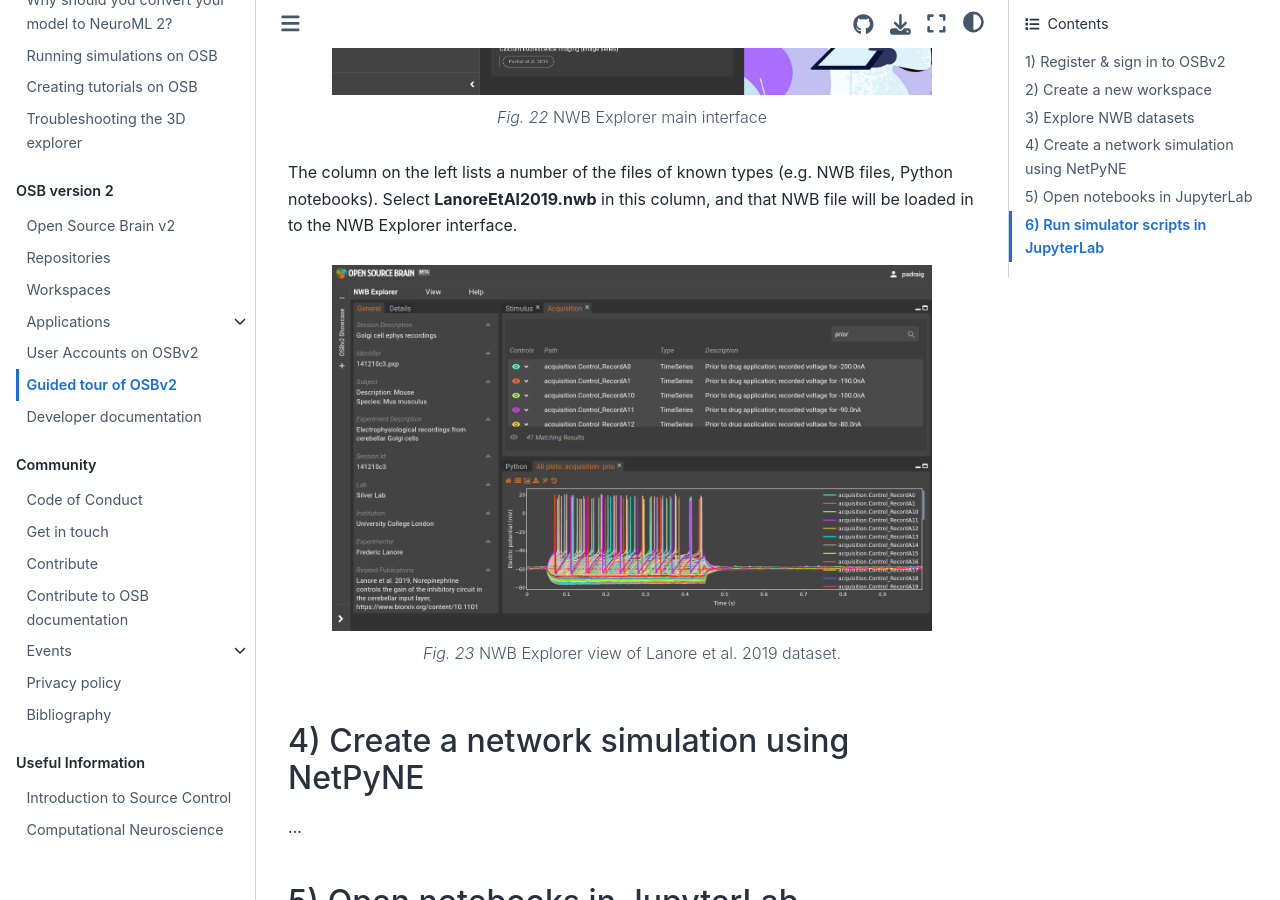
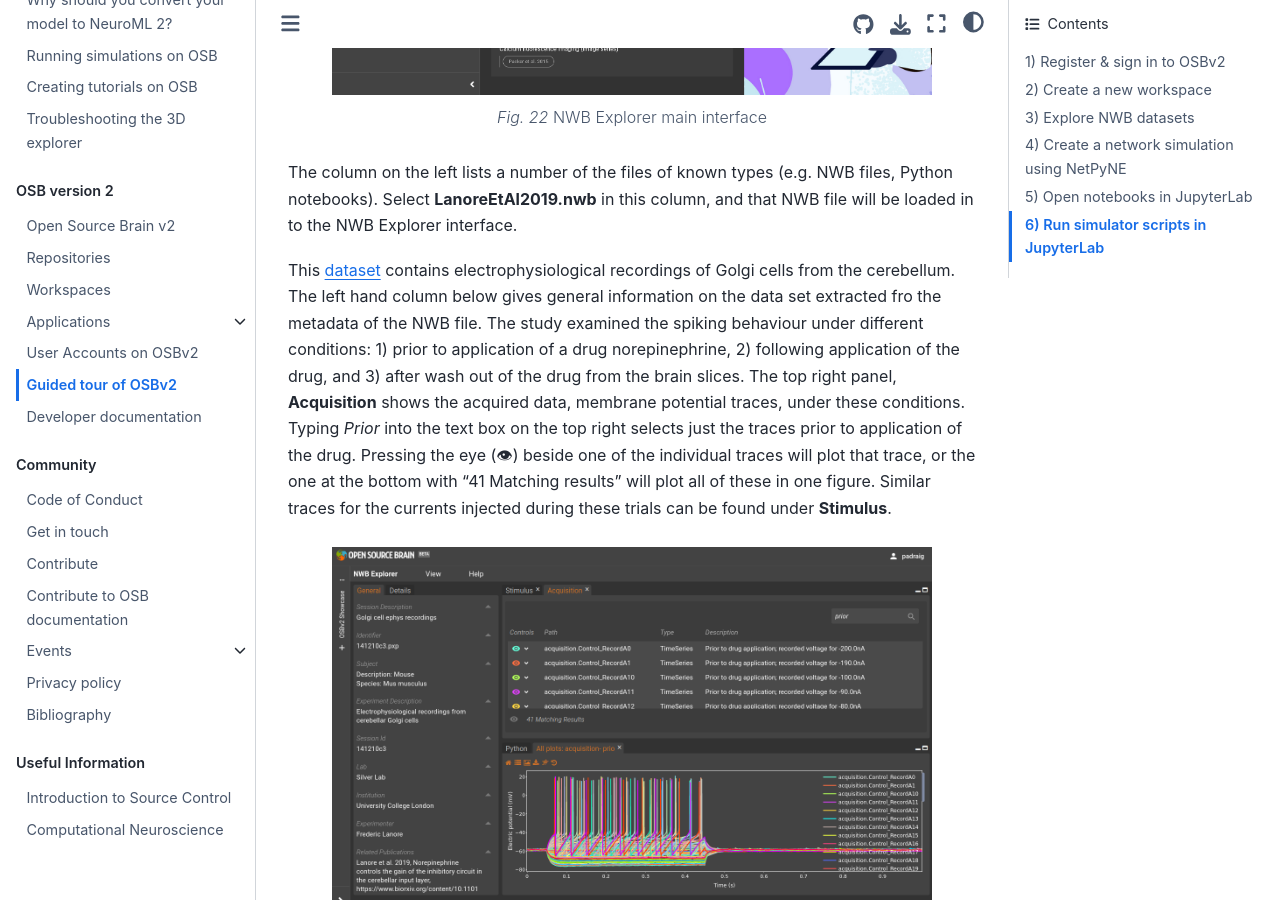
Before and after one commit to OpenSourceBrain/Documentation, a Jupyter Book: the page built from source/OSBv2/Guided_tour.md, in a window 1280 px wide and 900 px high, scrolled down 3065 px. Built offline with Jupyter Book 1.0.4 settings and Sphinx 7.4.7 and the Sphinx Book theme 1.1.4, drawn with Linux system fonts in a browser that asks for light colours.

Commit message:
Infor on golgi example

````diff
--- a/source/OSBv2/Guided_tour.md
+++ b/source/OSBv2/Guided_tour.md
@@ -69,6 +69,8 @@
 ```
 The column on the left lists a number of the files of known types (e.g. NWB files, Python notebooks). Select **LanoreEtAl2019.nwb** in this column, and that NWB file will be loaded in to the NWB Explorer interface.
 
+This [dataset](https://www.biorxiv.org/content/10.1101/567172v1) contains electrophysiological recordings of Golgi cells from the cerebellum. The left hand column below gives general information on the data set extracted fro the metadata of the NWB file. The study examined the spiking behaviour under different conditions: 1) prior to application of a drug norepinephrine, 2) following application of the drug, and 3) after wash out of the drug from the brain slices. The top right panel, **Acquisition** shows the acquired data, membrane potential traces, under these conditions. Typing *Prior* into the text box on the top right selects just the traces prior to application of the drug. Pressing the eye (&#x1F441;) beside one of the individual traces will plot that trace, or the one at the bottom with "41 Matching results" will plot all of these in one figure. Similar traces for the currents injected during these trials can be found under **Stimulus**.
+
 ```{figure} ../images/GT21.png
 :alt: Guided tour...
 :align: center
````
